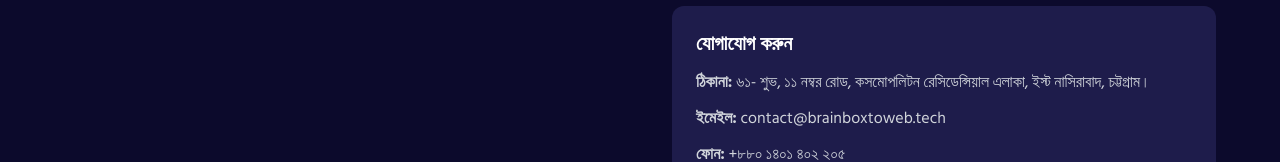
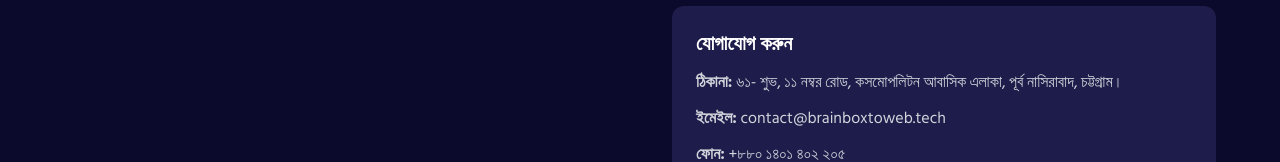
Before and after one commit to poshpolildev/bb2w, a React (Vite) app: page / in a window 1280 px wide. Shown: the part 641-803 px from the top of the page. Built offline with nearby package versions, Linux system fonts and the light colour scheme; the HTML template or start-up script is replaced by a standard one.

Commit message:
Update contact and recipient email address

```diff
--- a/src/components/ContactInfo.jsx
+++ b/src/components/ContactInfo.jsx
@@ -4,7 +4,7 @@
   return (
     <div className="w-full p-6 rounded-xl bg-form-container text-gray-300 space-y-3">
       <h3 className="text-xl font-bold text-white mb-2">যোগাযোগ করুন</h3>
-      <p><strong>ঠিকানা:</strong> ৬১- শুভ, ১১ নম্বর রোড, কসমোপলিটন রেসিডেন্সিয়াল এলাকা, ইস্ট নাসিরাবাদ, চট্টগ্রাম।</p>
+      <p><strong>ঠিকানা:</strong> ৬১- শুভ, ১১ নম্বর রোড, কসমোপলিটন আবাসিক এলাকা, পূর্ব নাসিরাবাদ, চট্টগ্রাম।</p>
       {/* The email address has been updated here */}
       <p><strong>ইমেইল:</strong> contact@brainboxtoweb.tech</p>
       <p><strong>ফোন:</strong> +৮৮০ ১৪০১ ৪০২ ২০৫</p>
```
